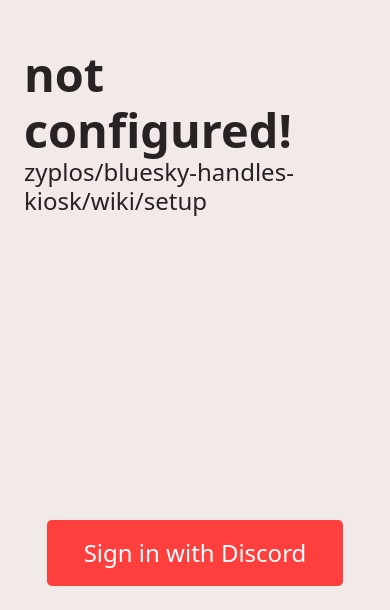
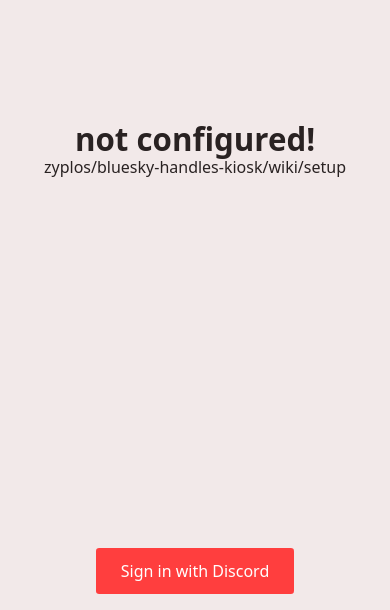
Before and after one commit to zyplos/bluesky-handles-kiosk, a Next.js app: page / in a window 390 px wide. Shown: the part 234-844 px from the top of the page. Built offline with nearby package versions, Linux system fonts and the light colour scheme.

Commit message:
make everything smaller on mobile

```diff
--- a/styles/_globals.scss
+++ b/styles/_globals.scss
@@ -6,7 +6,11 @@
 }
 
 html {
-  font-size: 24px;
+  font-size: 16px;
+
+  @include common.desktopScreenStyles {
+    font-size: 24px;
+  }
 }
 
 html,
```
